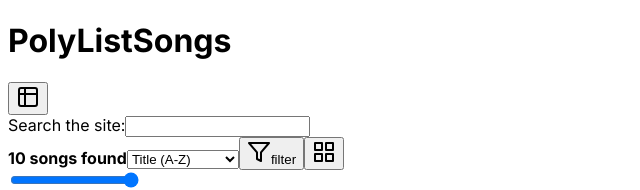
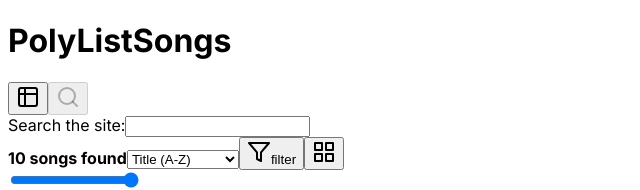
Before and after one commit to MarcoMaz/polylistsongs, a Next.js app: page /search in a window 1280 px wide. Shown: the top 190 px of the page, without its empty margins (0-640 px from the left). Built offline with nearby package versions, Linux system fonts and the light colour scheme.

Commit message:
- fix buttons header

```diff
--- a/src/components/Header/Header.scss
+++ b/src/components/Header/Header.scss
@@ -1,4 +1,4 @@
-header {
+.header {
   align-items: center;
   display: flex;
   justify-content: space-between;
@@ -8,4 +8,12 @@ header {
     font-size: 1.5rem;
     text-transform: uppercase;
   }
+
+  &__toggle {
+    display: flex;
+
+    button:first-child {
+      margin-right: 1rem;
+    }
+  }
 }
--- a/src/components/Header/Header.tsx
+++ b/src/components/Header/Header.tsx
@@ -6,19 +6,23 @@ import Button from "../common/Button/Button";
 import TextConstants from "@/constants/textConstants";
 
 const Header = () => {
-  const { appName, buttonHome, buttonSearch } = TextConstants.app;
+  const { appName } = TextConstants.app;
 
   const pathname = usePathname();
 
   return (
-    <header>
+    <header className="header">
       <h1>{appName}</h1>
-      <Link href={pathname === "/" ? "/search" : "/"}>
+      <div className="header__toggle">
+        <Link href={pathname === "/" ? "/search" : "/"}>
+          <Button icon={pathname === "/" ? "search" : "table"} type="button" />
+        </Link>
         <Button
-          icon={pathname === "/" ? "search" : "table"}
+          icon={pathname === "/" ? "table" : "search"}
+          isDisabled
           type="button"
         />
-      </Link>
+      </div>
     </header>
   );
 };
--- a/src/components/common/Button/Button.scss
+++ b/src/components/common/Button/Button.scss
@@ -11,6 +11,13 @@
 
   &:active {
     background-color: $medium-gray-active;
+  }
+
+  &:disabled {
+    color: mix($white, $light-gray, 70%);
+    cursor: default;
+    background-color: mix($backgroundColor, $medium-gray, 90%);
+    border: 1px solid mix($white, $dark-gray, 80%);
   }
 
   // Colors
--- a/src/components/common/Button/Button.tsx
+++ b/src/components/common/Button/Button.tsx
@@ -19,6 +19,7 @@ interface ButtonProps {
     | "table"
     | "trash"
     | "x";
+  isDisabled?: boolean;
   label?: string;
   type: "button" | "submit";
   variant?: "integrated" | "CTA" | "warning";
@@ -27,6 +28,7 @@ interface ButtonProps {
 
 const Button: React.FunctionComponent<ButtonProps> = ({
   icon,
+  isDisabled,
   label,
   type,
   variant,
@@ -37,7 +39,7 @@ const Button: React.FunctionComponent<ButtonProps> = ({
   }${label && !icon ? " -text" : ""}${label && icon ? " -text-icon" : ""}`;
 
   return (
-    <button type={type} className={buttonClass} onClick={onClick}>
+    <button disabled={isDisabled} type={type} className={buttonClass} onClick={onClick}>
       {icon === "edit" && <Edit />}
       {icon === "filter" && <Filter />}
       {icon === "grid" && <Grid />}
```
